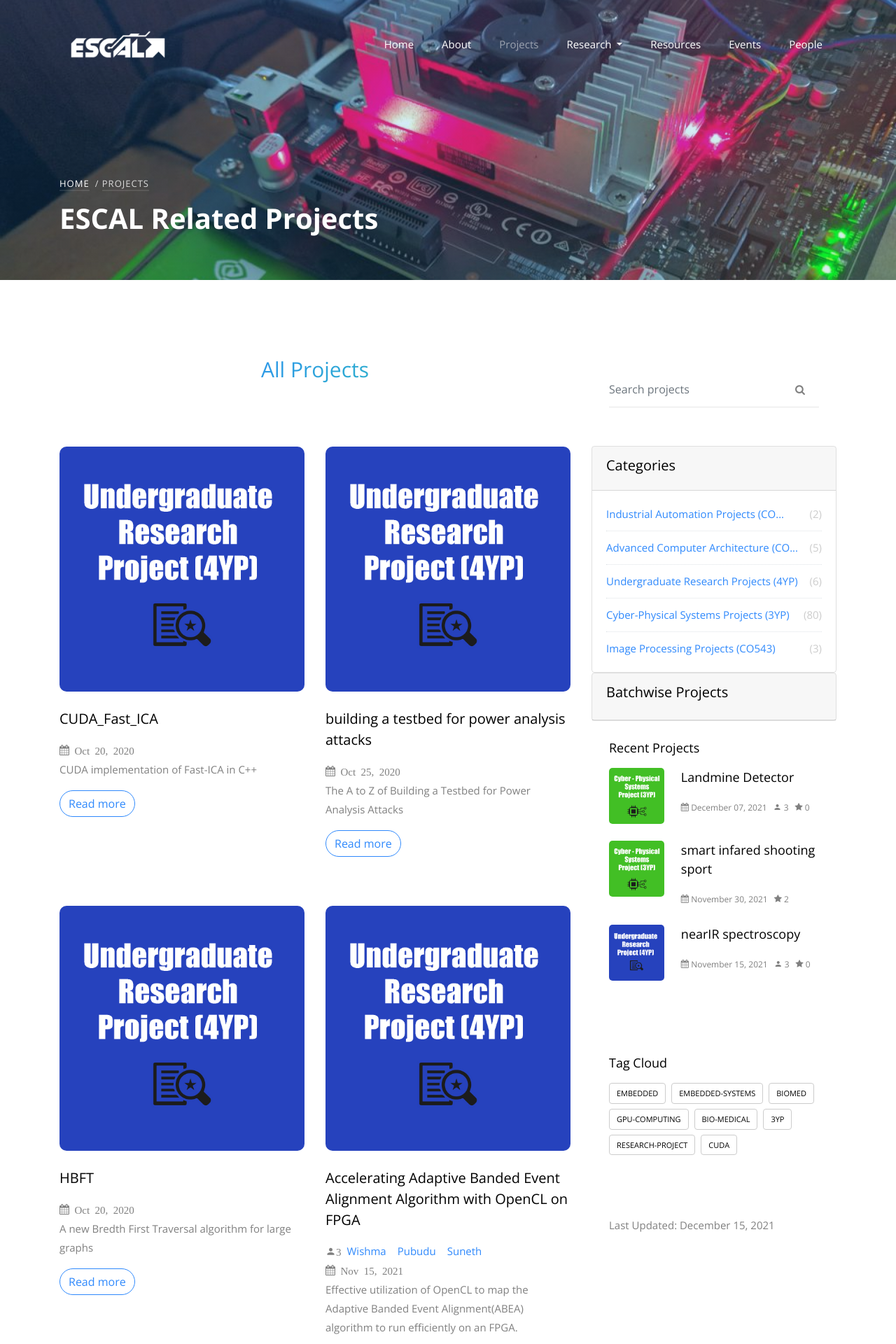
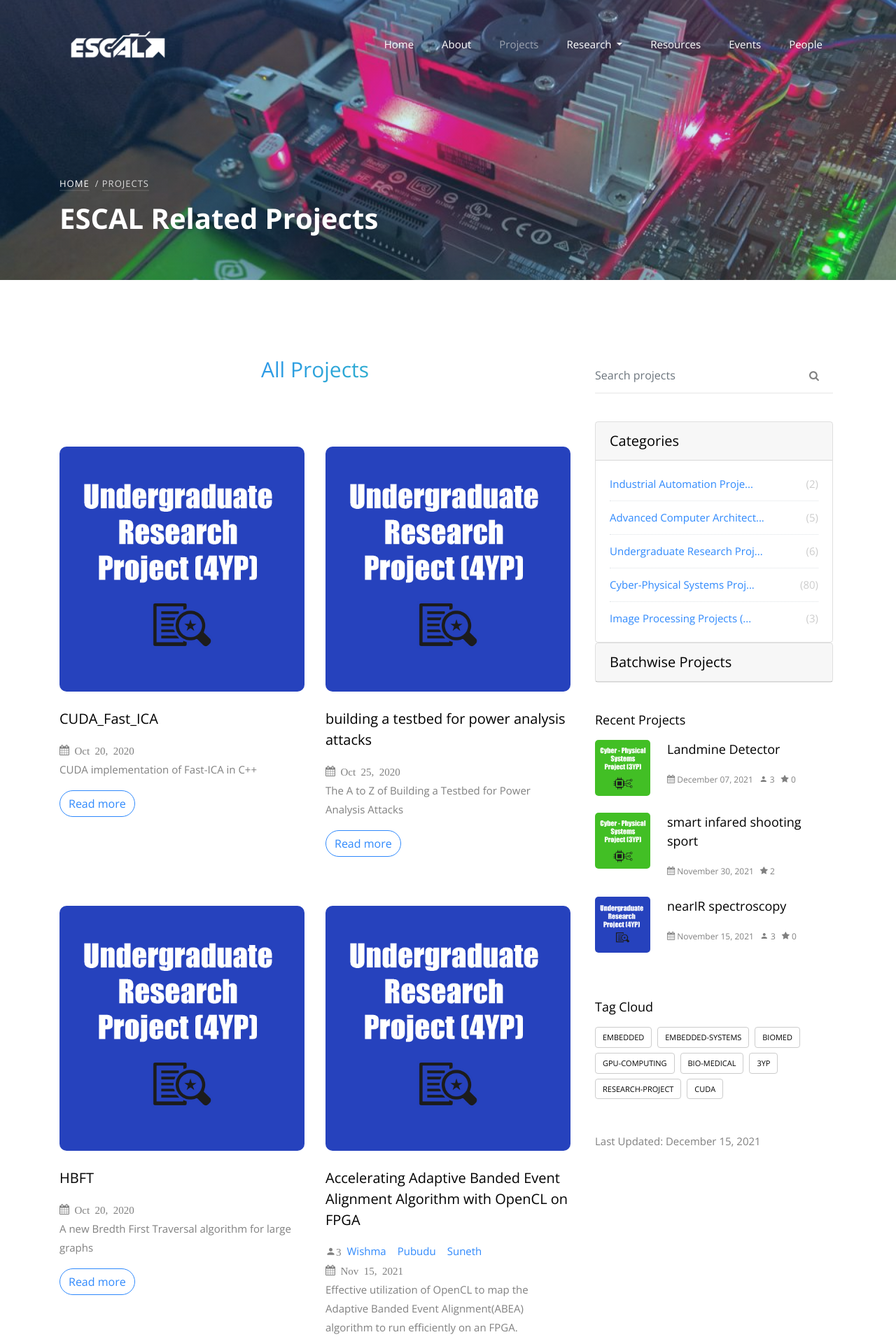
Before and after one commit to cepdnaclk/escal-new, a Jekyll site: the page built from pages/projects/index.html, in a window 1280 px wide. Shown: the top 1920 px of the page at 70% size. Built offline with Jekyll 4.4.1, drawn with Linux system fonts in a browser that asks for light colours; some web fonts are replaced.

Commit message:
Minor fix

```diff
--- a/Gemfile
+++ b/Gemfile
@@ -5,7 +5,7 @@ source "https://rubygems.org"
 git_source(:github) { |repo_name| "https://github.com/#{repo_name}" }
 
 # gem "rails"
-gem 'eventmachine', :git => 'git://github.com/eventmachine/eventmachine.git', :branch => 'master'
+# gem 'eventmachine', :git => 'git://github.com/eventmachine/eventmachine.git', :branch => 'master'
 gem "jekyll"
 gem "wdm"
 gem "webrick"
--- a/pages/projects/index.html
+++ b/pages/projects/index.html
@@ -93,7 +93,7 @@ permalink: /projects/
                         </div>
                     </form>
                 </div>
-                <div class="sidebar ftco-animate">
+                <div class="sidebar-box ftco-animate">
                     <div class="categories">
                         <div id="accordion">
                             <div class="card">
@@ -108,7 +108,7 @@ permalink: /projects/
                               <div id="collapseOne" class="collapse show" aria-labelledby="headingOne" data-parent="#accordion">
                                 <div class="card-body">
                                     {% for category in site.data.project_categories limit: 5 %}
-                                    <li><a href="{{ site.url }}{{ site.baseurl }}{{ category[1].parent }}/{{ category[1].code }}">{{ category[0] | truncate:37 }} <span>({{ category[1].count }})</span></a></li>
+                                    <li><a href="{{ site.url }}{{ site.baseurl }}{{ category[1].parent }}/{{ category[1].code }}">{{ category[0] | truncate:30 }} <span>({{ category[1].count }})</span></a></li>
                                     {% endfor %}
                                 </div>
                               </div>
@@ -124,7 +124,7 @@ permalink: /projects/
                               <div id="collapseTwo" class="collapse" aria-labelledby="headingTwo" data-parent="#accordion">
                                 <div class="card-body">
                                     {% for category in site.data.project_categories offset: 5 %}
-                                    <li><a href="{{ site.url }}{{ site.baseurl }}{{ category[1].parent }}/{{ category[1].code }}">{{ category[0] | truncate:37 }} <span>({{ category[1].count }})</span></a></li>
+                                    <li><a href="{{ site.url }}{{ site.baseurl }}{{ category[1].parent }}/{{ category[1].code }}">{{ category[0] | truncate:34 }} <span>({{ category[1].count }})</span></a></li>
                                     {% endfor %}
                                 </div>
                               </div>
```
Also changed, not shown: assets/css/style.css.
